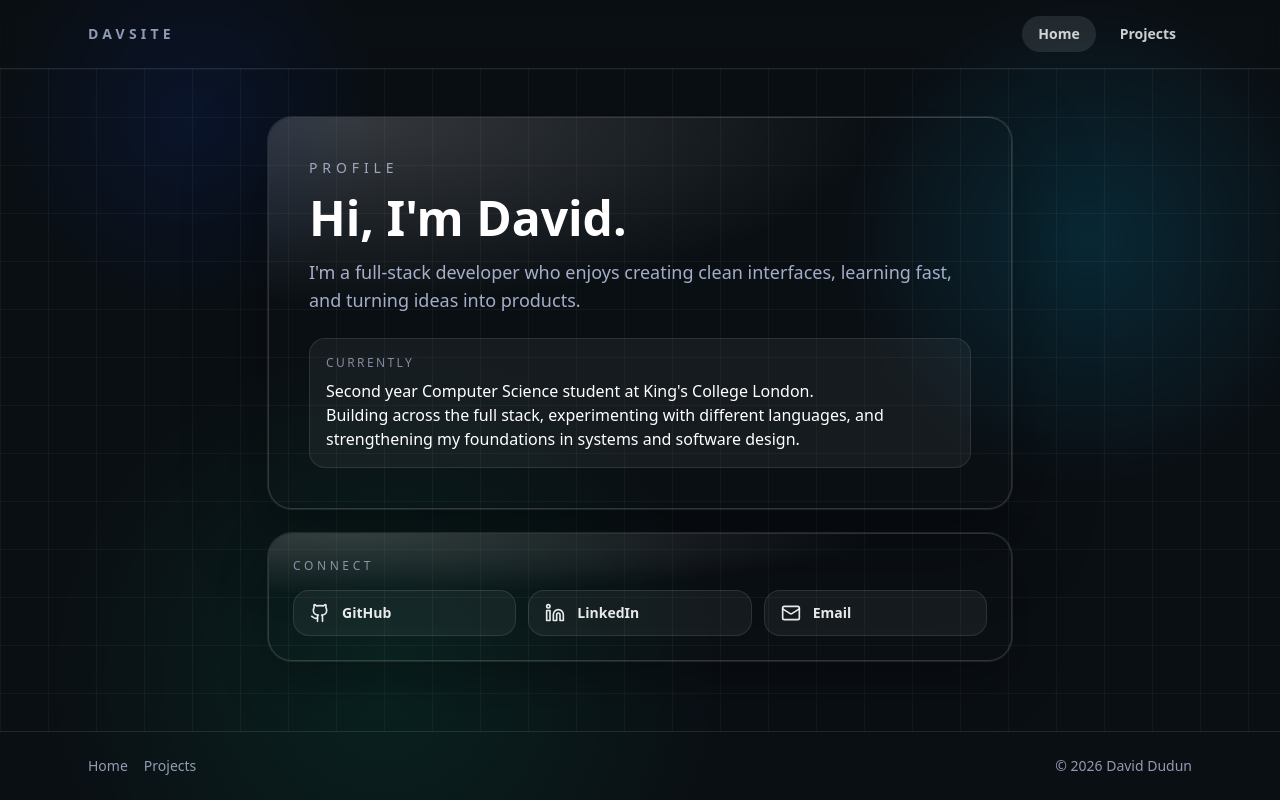
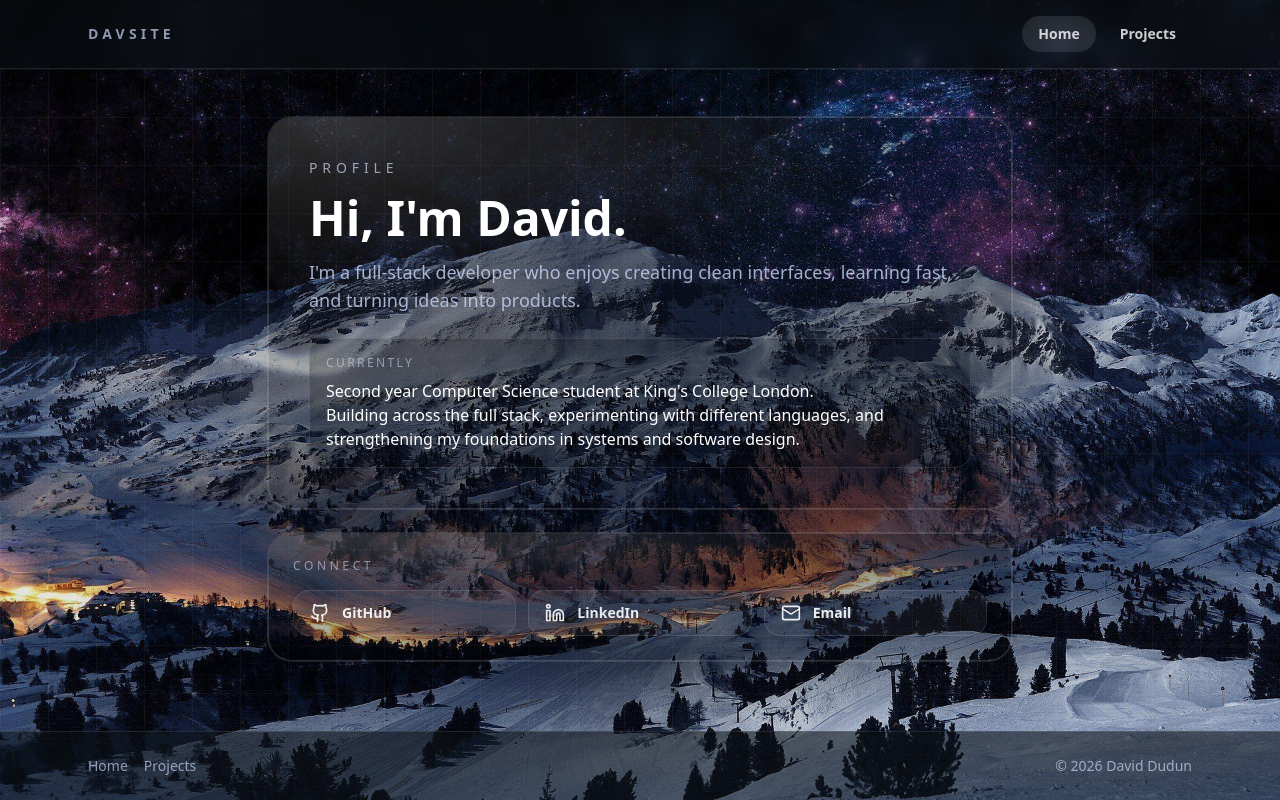
Before and after one commit to daviddudun/davsite, a React app in the folder frontend/: page / in a window 1280 px wide. Built offline with nearby package versions, Linux system fonts and the light colour scheme; the HTML template or start-up script is replaced by a standard one.

Commit message:
feat: add background image

```diff
--- a/frontend/src/index.css
+++ b/frontend/src/index.css
@@ -23,8 +23,5 @@ body {
   min-width: 320px;
   min-height: 100vh;
   background:
-    radial-gradient(circle at 15% 15%, rgba(3, 66, 240, 0.253), transparent 15%),
-    radial-gradient(circle at 85% 30%, rgba(0, 181, 236, 0.384), transparent 20%),
-    radial-gradient(circle at 30% 85%, rgba(0, 163, 109, 0.322), transparent 30%),
-    #0b0f14;
+    url('./assets/bg.jpg') center/cover no-repeat;
 }
--- a/frontend/src/pages/Home.tsx
+++ b/frontend/src/pages/Home.tsx
@@ -2,9 +2,9 @@ import { Github, Linkedin, Mail } from 'lucide-react'
 
 function Home() {
   return (
-    <main className="app-shell bg-midnight/60 text-white flex-1 grid-cols-5 bg-[linear-gradient(rgba(255,255,255,0.04)_1px,transparent_1px),linear-gradient(90deg,rgba(255,255,255,0.04)_1px,transparent_1px)] bg-[size:48px_48px]">
+    <main className="app-shell bg-midnight/10 text-white flex-1 grid-cols-5 bg-[linear-gradient(rgba(255,255,255,0.04)_1px,transparent_1px),linear-gradient(90deg,rgba(255,255,255,0.04)_1px,transparent_1px)] bg-[size:48px_48px]">
       <div className="col-start-2 col-span-3 w-full max-w-3xl justify-self-start space-y-6">
-        <section className="relative overflow-hidden rounded-3xl border border-white/15 bg-transparent p-10 shadow-[0_30px_80px_rgba(0,0,0,0.35)] backdrop-blur-xs ring-1 ring-white/10 before:absolute before:inset-0 before:bg-[radial-gradient(120%_80%_at_10%_0%,rgba(255,255,255,0.25),transparent_60%)] before:opacity-70 before:pointer-events-none">
+        <section className="relative overflow-hidden rounded-3xl border border-white/15 bg-black/25 p-10 shadow-[0_30px_80px_rgba(0,0,0,0.35)] backdrop-blur-xs ring-1 ring-white/10 before:absolute before:inset-0 before:bg-[radial-gradient(120%_80%_at_10%_0%,rgba(255,255,255,0.25),transparent_60%)] before:opacity-70 before:pointer-events-none">
         <p className="text-sm uppercase tracking-[0.35em] text-mist/70">
           Profile
         </p>
@@ -15,7 +15,7 @@ function Home() {
           I'm a full-stack developer who enjoys creating clean interfaces,
           learning fast, and turning ideas into products.
         </p>
-        <div className="rounded-2xl mt-6 border border-white/10 bg-white/5 p-4">
+        <div className="rounded-2xl mt-6 border border-white/10 bg-black/20 p-4">
             <p className="text-xs uppercase tracking-[0.2em] text-mist/60">
               Currently
             </p>
@@ -25,7 +25,7 @@ function Home() {
             </p>
         </div>
         </section>
-        <section className="relative overflow-hidden rounded-3xl border border-white/15 bg-transparent p-6 shadow-[0_20px_50px_rgba(0,0,0,0.3)] backdrop-blur-xs ring-1 ring-white/10 before:absolute before:inset-0 before:bg-[radial-gradient(120%_80%_at_10%_0%,rgba(255,255,255,0.25),transparent_60%)] before:opacity-70 before:pointer-events-none">
+        <section className="relative overflow-hidden rounded-3xl border border-white/15 bg-black/25 p-6 shadow-[0_20px_50px_rgba(0,0,0,0.3)] backdrop-blur-xs ring-1 ring-white/10 before:absolute before:inset-0 before:bg-[radial-gradient(120%_80%_at_10%_0%,rgba(255,255,255,0.25),transparent_60%)] before:opacity-70 before:pointer-events-none">
           <p className="text-xs uppercase tracking-[0.3em] text-mist/60">
             Connect
           </p>
```
Also changed, not shown: frontend/src/assets/bg.jpg (added).
